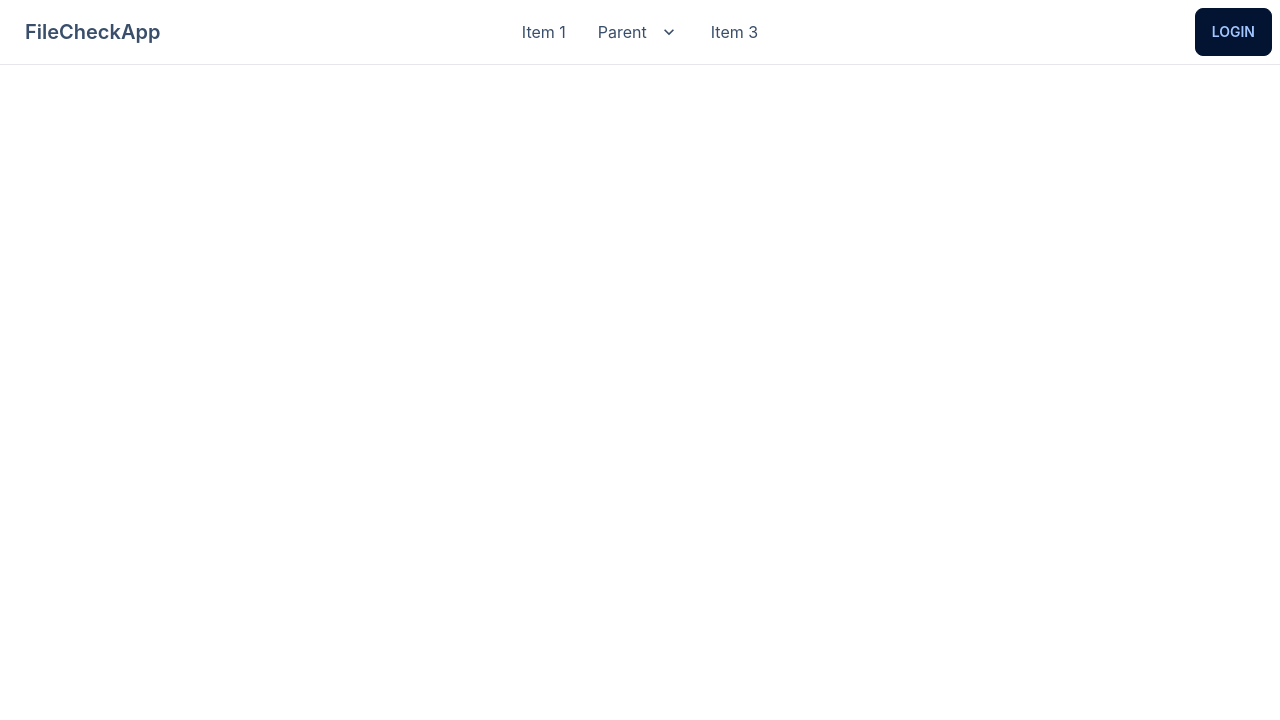
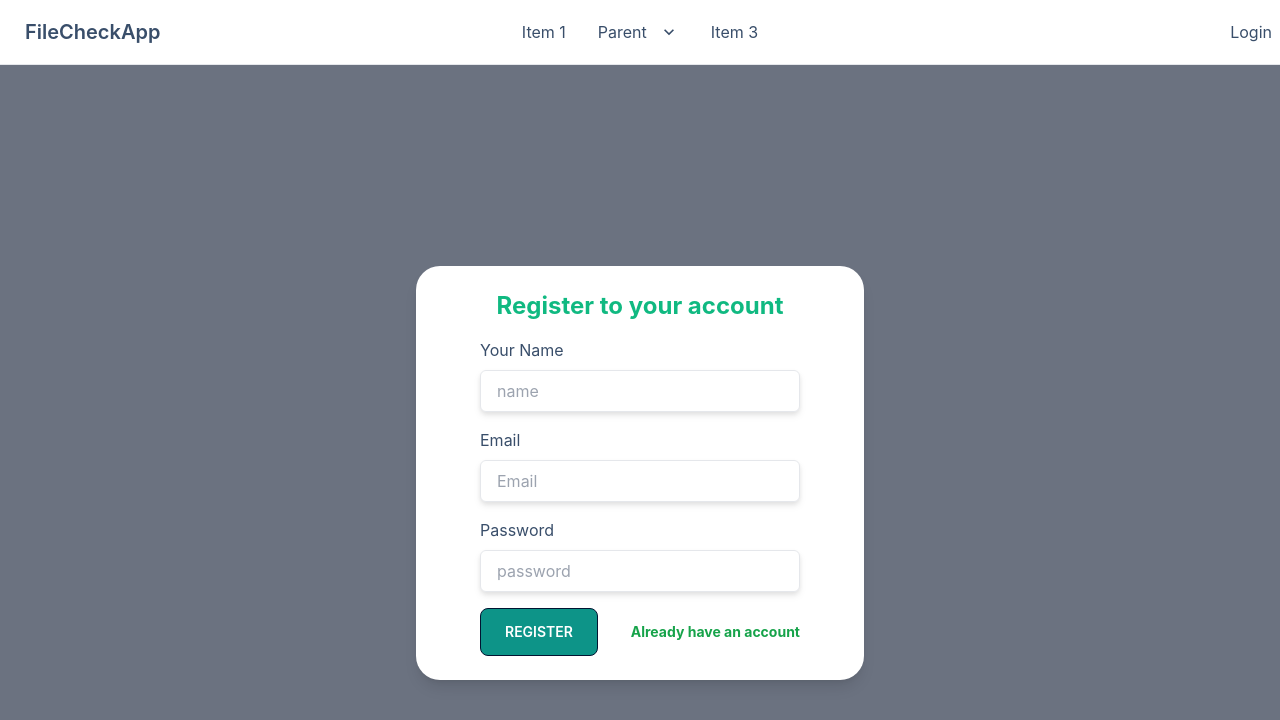
Before and after one commit to AveyBD/file-verify-app, a React (Create React App) app: page /register in a window 1280 px wide. Shown: the top 720 px of the page. Built offline with nearby package versions, Linux system fonts and the light colour scheme.

Commit message:
login and register page make

```diff
--- a/src/App.js
+++ b/src/App.js
@@ -1,5 +1,7 @@
 import { Route, Routes } from "react-router-dom";
 import Home from "./Pages/Home/Home";
+import Login from "./Pages/Login/Login";
+import Register from "./Pages/Register/Register";
 import Navbar from "./Pages/Shared/Navbar";
 
 function App() {
@@ -7,7 +9,10 @@ function App() {
     <div>
       <Navbar />
       <Routes>
-        <Route path="/" elemen={<Home />}></Route>
+        <Route path="/" element={<Home />}></Route>
+        <Route path='/login' element={<Login/>}></Route>
+        <Route path='/register' element={<Register />}></Route>
+
       </Routes>
     </div>
   );
--- a/src/Pages/Login/Login.jsx
+++ b/src/Pages/Login/Login.jsx
@@ -1,9 +1,73 @@
 import React from 'react';
+import {Link,  useLocation, useNavigate} from 'react-router-dom';
+import { useSignInWithEmailAndPassword, useSignInWithGoogle } from "react-firebase-hooks/auth";
+
+import { useForm } from 'react-hook-form';
+import auth from '../../firebase.init';
 
 const Login = () => {
+    const { register, handleSubmit, formState: { errors } } = useForm();
+    const [signInWithGoogle, gUser, gLoading, gError] = useSignInWithGoogle(auth);
+
+    const [
+        signInWithEmailAndPassword,
+        user,
+        loading,
+        error,
+      ] = useSignInWithEmailAndPassword(auth);
+
+      const navigate = useNavigate()
+      const location = useLocation();
+      let from = location.state?.from?.pathname || "/dashboard";
+
+
+      if(user){
+        navigate(from, { replace: true });
+      }
+
+      let signError;
+
+      if(loading || gLoading){
+          return <p>load....</p>
+      }
+
+      if(error || gError){
+          signError= <p className='text-red-500'><small>{error?.message || gError?.message}</small></p>
+      }
+    const onSubmit = data =>{
+        console.log(data)
+        signInWithEmailAndPassword(data.email, data.password)
+    }
+
     return (
-        <div>
+        <div className='flex items-center justify-center min-h-screen bg-gray-500 '>
+            <div className='px-16 py-6 mt-4 text-left bg-white shadow-lg rounded-3xl'>
+            <h3 class="text-2xl font-bold text-center">Login to your account</h3>
+                <form onSubmit={handleSubmit(onSubmit)}>
+                <div class="mt-4">
 
+                    <label class="block" for="email">Email</label>
+                            <input type="text" placeholder="Email"
+                                class="w-80 px-4 py-2 mt-2 border drop-shadow-md rounded-md focus:outline-none focus:ring-1 focus:ring-blue-600"
+                                {...register("email", { required: true })}
+                                />
+
+                <div class="mt-4">
+                    <label class="block">Password</label>
+                            <input type="password" placeholder="Password"
+                                class="w-80 px-4 py-2 mt-2 border drop-shadow-md rounded-md focus:outline-none focus:ring-1 focus:ring-blue-600"
+                                {...register("password", { required: true })}
+                                />
+
+                </div>
+                <a href="#" class="text-sm text-blue-600 hover:underline">Forgot password?</a>
+                <div class="flex items-baseline justify-between">
+                    <button type='submit' value='login' class="btn px-6 py-2 mt-4 text-white bg-teal-600 rounded-lg hover:bg-teal-700">Login</button>
+                    <Link to={"/register"} class="text-sm font-bold text-green-600 hover:underline">Create a account</Link>
+                </div>
+            </div>
+                </form>
+            </div>
         </div>
     );
 };
--- /dev/null
+++ b/src/Pages/Register/Register.jsx
@@ -0,0 +1,79 @@
+import React from 'react';
+import { useCreateUserWithEmailAndPassword, useSignInWithGoogle } from "react-firebase-hooks/auth";
+import { useForm } from "react-hook-form";
+import { Link, useLocation, useNavigate } from "react-router-dom";
+import auth from '../../firebase.init';
+
+const Register = () => {
+    const { register, handleSubmit, formState: { errors } } = useForm();
+    const [signInWithGoogle, gUser, gLoading, gError] = useSignInWithGoogle(auth);
+    const [
+        createUserWithEmailAndPassword,
+        user,
+        loading,
+        error,
+    ] = useCreateUserWithEmailAndPassword(auth);
+
+
+    const navigate = useNavigate();
+
+    if(user || gUser){
+        navigate('/dashboard')
+    }
+
+    let signError;
+
+    if (loading || gLoading) {
+        return <p>load....</p>
+    }
+
+    if (error || gError) {
+        signError = <p className='text-red-500'><small>{error?.message || gError?.message}</small></p>
+    }
+    const onSubmit = data =>{
+        console.log(data)
+        createUserWithEmailAndPassword(data.email, data.password);
+    }
+    return (
+        <div className='flex items-center justify-center min-h-screen bg-gray-500 '>
+        <div className='px-16 py-6 mt-4 text-left bg-white shadow-lg rounded-3xl'>
+        <h3 class="text-2xl font-bold text-center text-emerald-500">Register to your account</h3>
+            <form onSubmit={handleSubmit(onSubmit)}>
+            <div class="mt-4">
+            <div>
+                <label class="block" for="text">Your Name</label>
+                        <input type="text" placeholder="name"
+                         name="displayName"
+                            class="w-80 px-4 py-2 mt-2 border drop-shadow-md rounded-md focus:outline-none focus:ring-1 focus:ring-blue-600"
+                            {...register("displayName", { required: true })}
+                            />
+            </div>
+            <div class="mt-4">
+                <label class="block" for="email">Email</label>
+                        <input type="text" placeholder="Email"
+                        name='email'
+                            class="w-80 px-4 py-2 mt-2 border drop-shadow-md rounded-md focus:outline-none focus:ring-1 focus:ring-blue-600"
+                            {...register("email", { required: true })}
+                            />
+            </div>
+            <div class="mt-4">
+                <label class="block">Password</label>
+                        <input type="password" placeholder="password"
+                        name='password'
+                            class="w-80 px-4 py-2 mt-2 border drop-shadow-md rounded-md focus:outline-none focus:ring-1 focus:ring-blue-600"
+                            {...register("password", { required: true })}
+                            />
+            </div>
+
+            <div class="flex items-baseline justify-between">
+                <button type='submit' class=" btn px-6 py-2 mt-4 text-white bg-teal-600 rounded-lg hover:bg-teal-700" value='register'>Register</button>
+                <Link to={"/login"} class="text-sm font-bold text-green-600 hover:underline">Already have an account</Link>
+            </div>
+        </div>
+            </form>
+        </div>
+    </div>
+    );
+};
+
+export default Register;
--- a/src/Pages/Shared/Navbar.jsx
+++ b/src/Pages/Shared/Navbar.jsx
@@ -1,4 +1,5 @@
 import React from "react";
+import { Link } from "react-router-dom";
 
 const Navbar = () => {
   return (
@@ -91,7 +92,7 @@ const Navbar = () => {
           </ul>
         </div>
         <div className="navbar-end">
-          <a className="btn">Login</a>
+          <Link to='/login'>Login</Link>
         </div>
       </div>
     </div>
--- a/src/firebase.init.js
+++ b/src/firebase.init.js
@@ -1,20 +1,20 @@
 // Import the functions you need from the SDKs you need
 import { initializeApp } from "firebase/app";
+import { getAnalytics } from "firebase/analytics";
 import { getAuth } from "firebase/auth";
-import { getAnalytics } from "firebase/analytics";
 // TODO: Add SDKs for Firebase products that you want to use
 // https://firebase.google.com/docs/web/setup#available-libraries
 
 // Your web app's Firebase configuration
 // For Firebase JS SDK v7.20.0 and later, measurementId is optional
 const firebaseConfig = {
-  apiKey: process.env.REACT_APP_apiKey,
-  authDomain: process.env.REACT_APP_authDomain,
-  projectId: process.env.REACT_APP_projectId,
-  storageBucket: process.env.REACT_APP_storageBucket,
-  messagingSenderId: process.env.REACT_APP_messagingSenderId,
-  appId: process.env.REACT_APP_appId,
-  measurementId: process.env.REACT_APP_measurementId,
+  apiKey: "AIzaSyC7UfvhfC9EiB-lTf6AXQcQfidf9VbzrBE",
+  authDomain: "task3-56eb6.firebaseapp.com",
+  projectId: "task3-56eb6",
+  storageBucket: "task3-56eb6.appspot.com",
+  messagingSenderId: "915271899458",
+  appId: "1:915271899458:web:a5429455447fda256850db",
+  measurementId: "G-RYD9VL839V"
 };
 
 // Initialize Firebase
```
